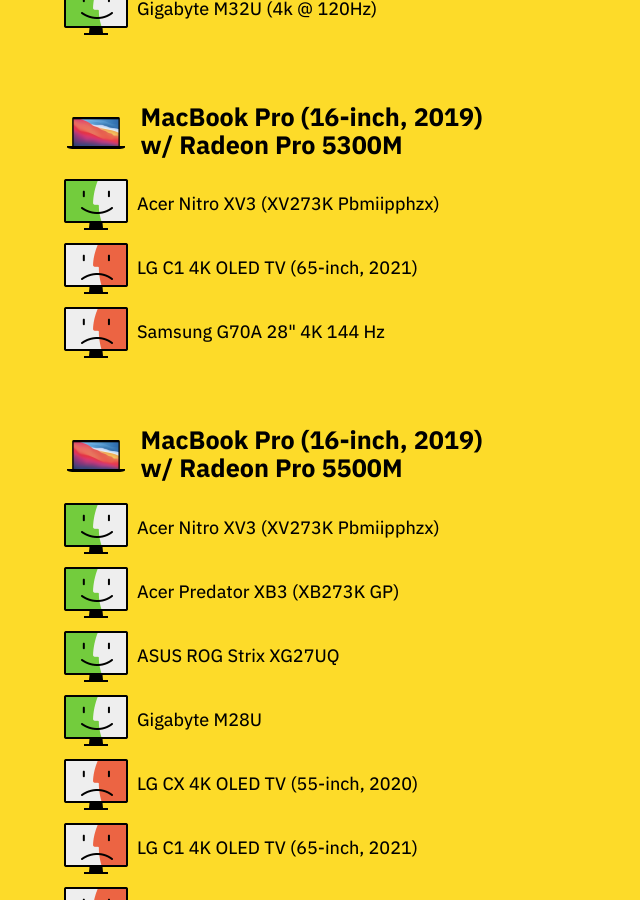
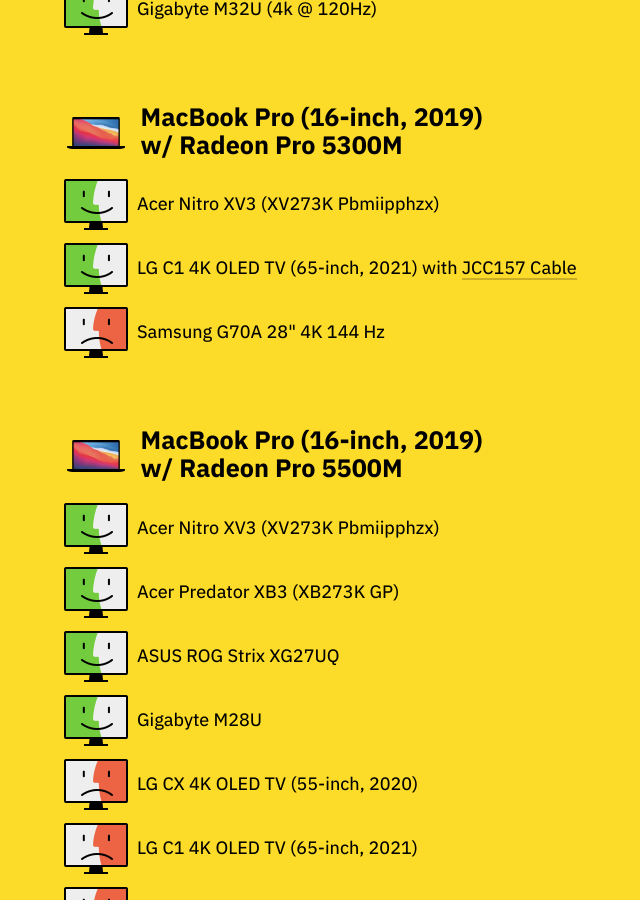
Before and after one commit to tonsky/tonsky.github.io, a Jekyll site: the page built from _posts/2021-02-24-monitors-mac.md, in a window 1280 px wide and 900 px high, scrolled down 2199 px. Shown: the whole window, without its empty margins (305-945 px from the left). Built offline with Jekyll 4.4.1, drawn with Linux system fonts in a browser that asks for light colours.

Commit message:
LG C1 works with MBP 16" 2019 (closes #77)

```diff
--- a/_posts/2021-02-24-monitors-mac.md
+++ b/_posts/2021-02-24-monitors-mac.md
@@ -66,7 +66,7 @@
 
 <div class="row"><img src="works.png" height=64> <span>Acer Nitro XV3 (XV273K Pbmiipphzx)</span></div>
 
-<div class="row"><img src="doesnt_work.png" height=64> <span>LG C1 4K OLED TV (65-inch, 2021)</span></div>
+<div class="row"><img src="works.png" height=64> <span>LG C1 4K OLED TV (65-inch, 2021) with <a href="https://en.j5create.com/products/jcc157">JCC157 Cable</a></span></div>
 
 <div class="row"><img src="doesnt_work.png" height=64> <span>Samsung G70A 28" 4K 144 Hz</span></div>
 
```
